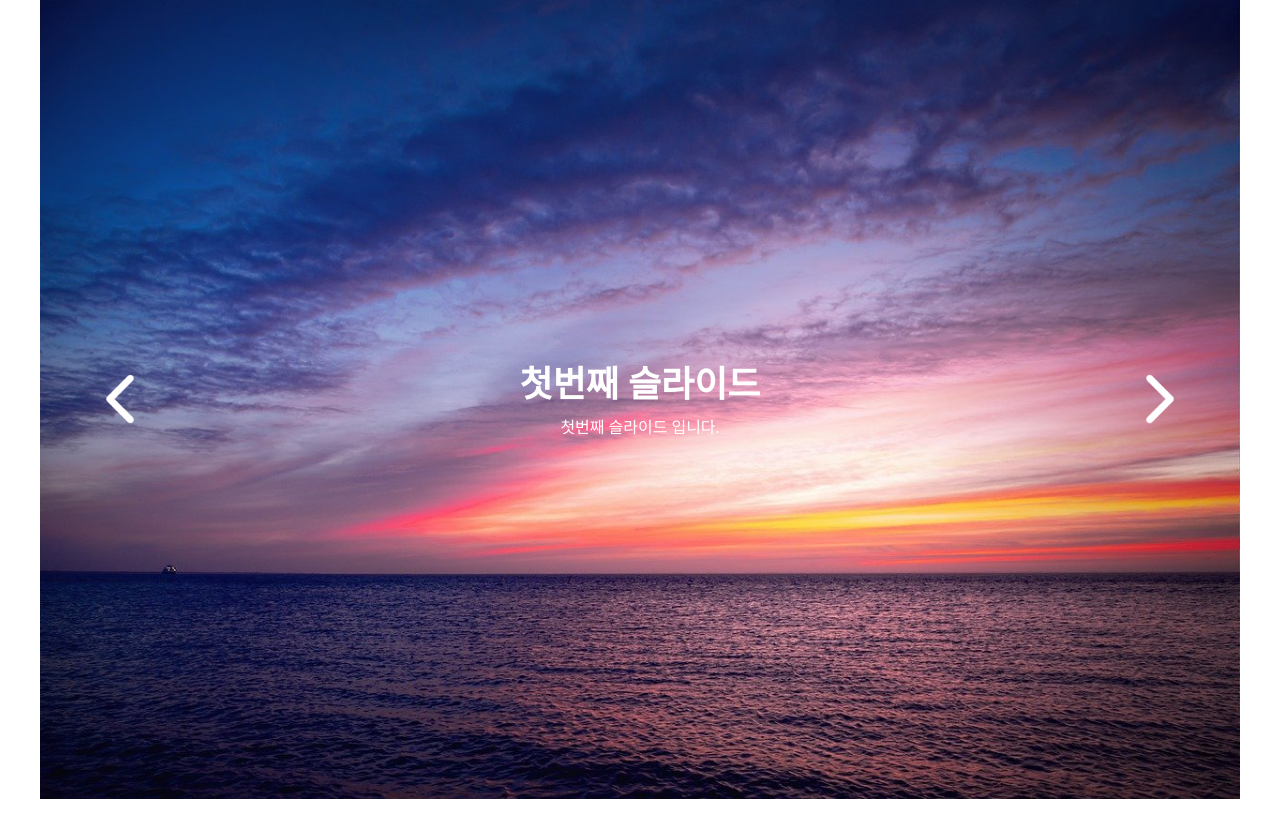
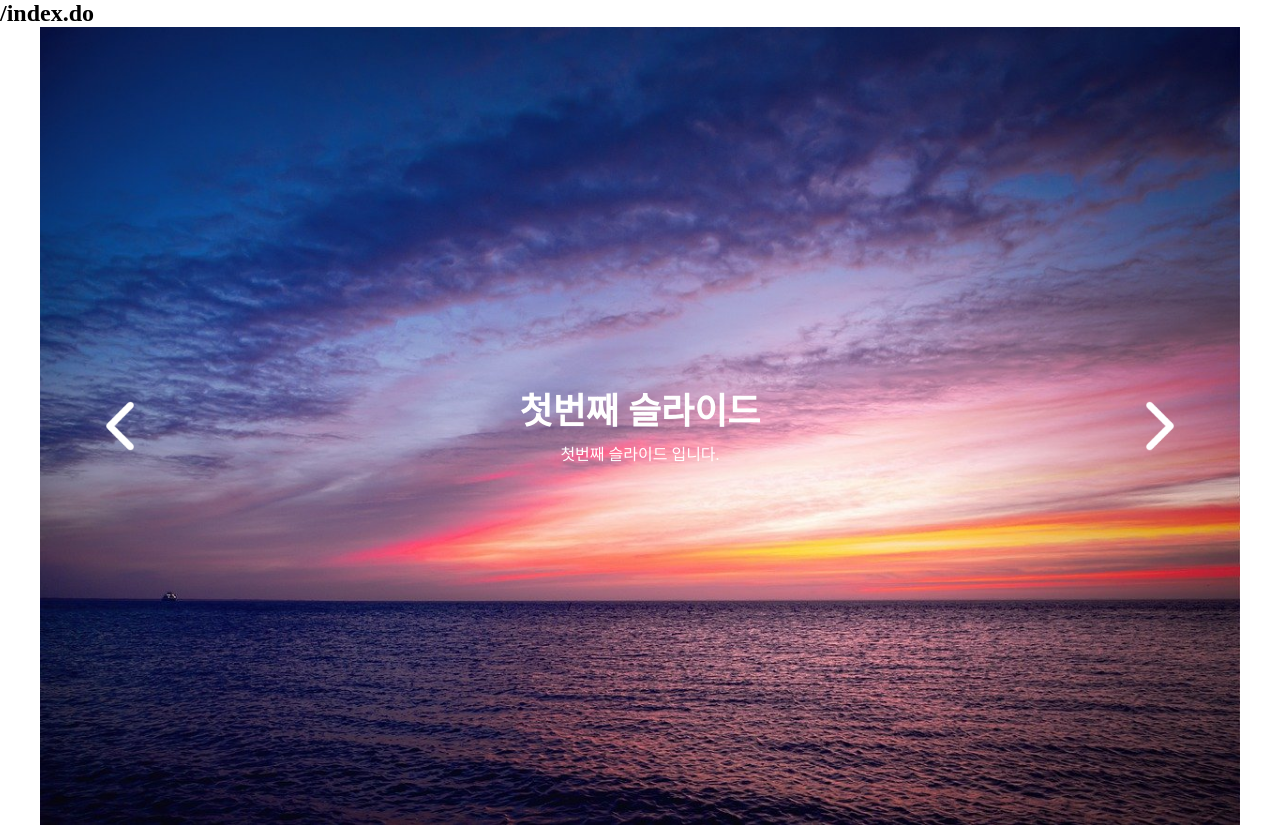
Before and after one commit to babydev-by03KOREA/EarthFunding, a Java web app: page / in a window 1280 px wide. Shown: the part 61-886 px from the top of the page. Run offline with Tomcat 11, a stand-in JSP engine, Linux system fonts and the light colour scheme; some libraries are stand-ins or nearby versions.

Commit message:
커밋작업은 이클립스에서 진행됩니다.

```diff
--- a/KBDonation/src/main/webapp/index.jsp
+++ b/KBDonation/src/main/webapp/index.jsp
@@ -11,7 +11,7 @@
 <body>
 	<jsp:include page="./navbar/navbar.jsp"></jsp:include>
 	<article>
-
+		<h2><b>/index.do</b></h2>
 		<div class="MovementIMG">
 			<div class="section">
 			<input type="radio" name="slide" id="slide01" checked>
```
